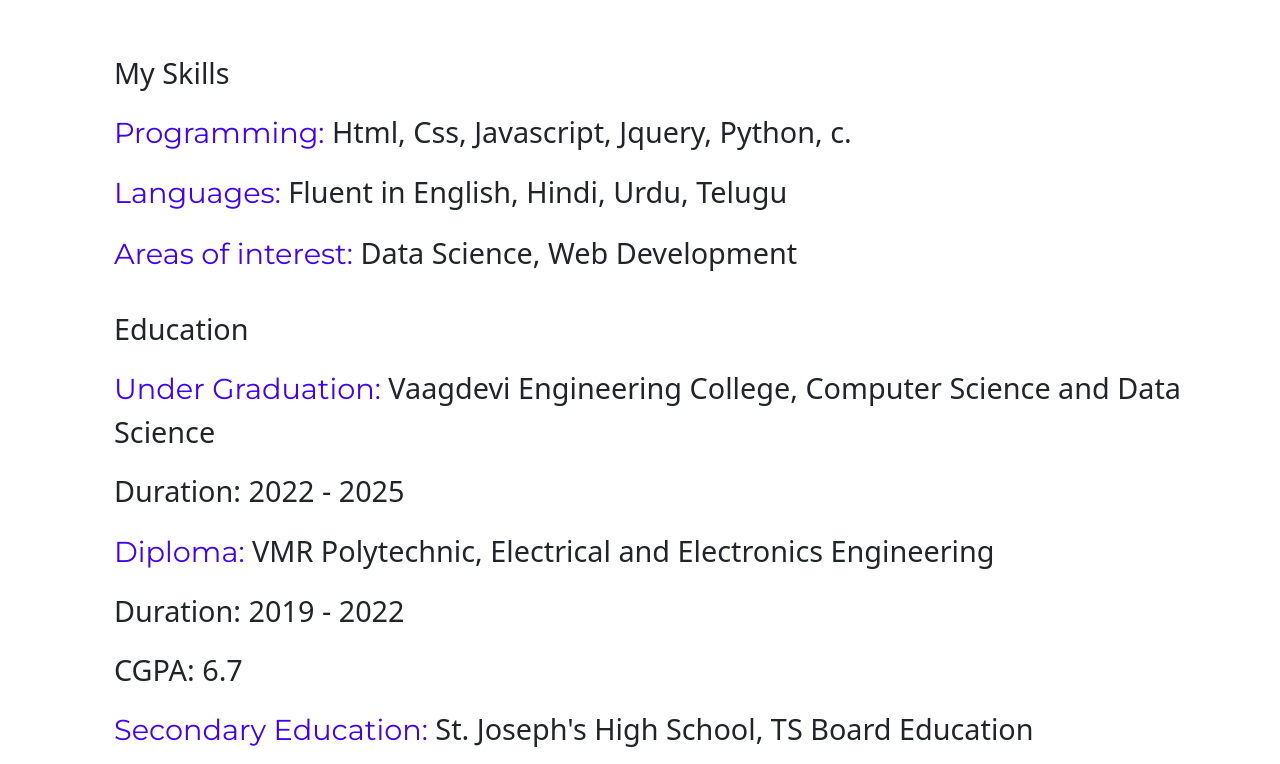
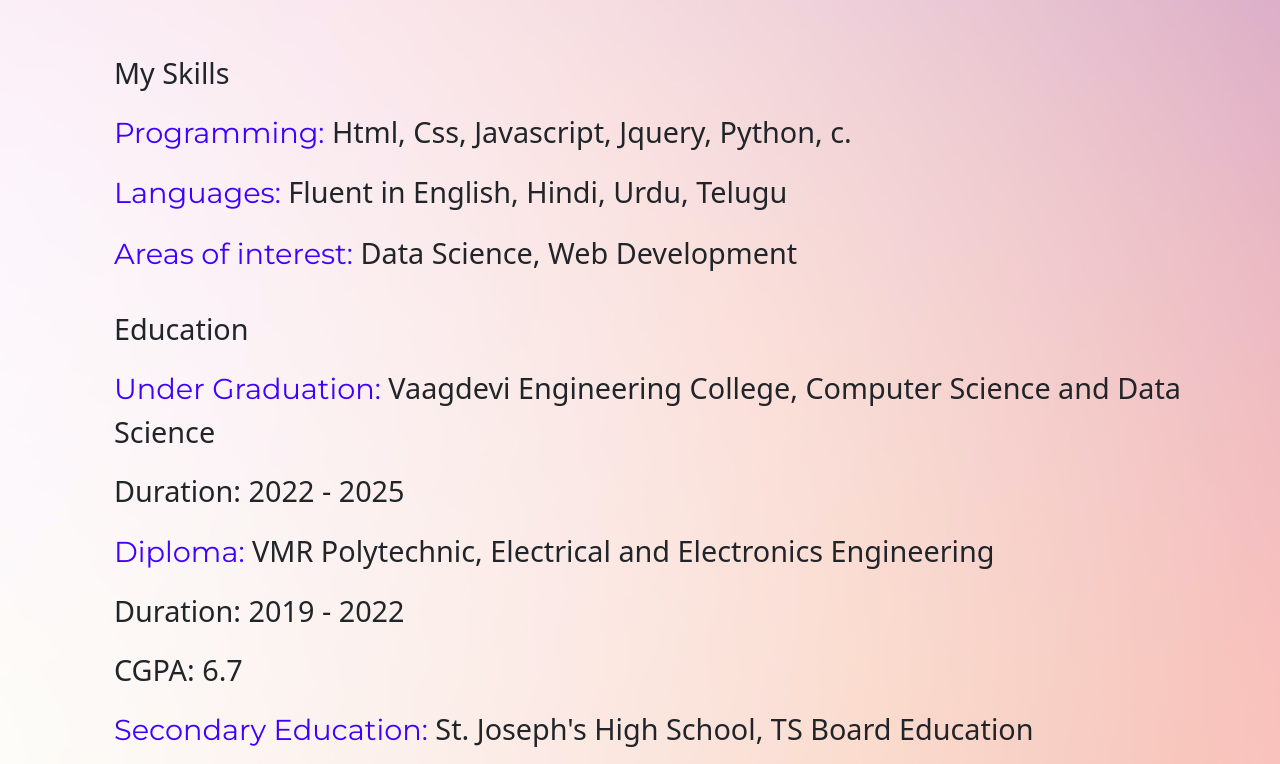
Before and after one commit to Owez07/owez-portfolio, a plain HTML site: page index.html in a window 1280 px wide. Shown: the part 462-1226 px from the top of the page. Drawn offline with nearby package versions, Linux system fonts and the light colour scheme.

Commit message:
Update portfolio.css

```diff
--- a/portfolio.css
+++ b/portfolio.css
@@ -4,7 +4,7 @@
     scroll-behavior: smooth;
 }
 body{
-    background: url('./images/rbg.jpg' ) center/cover   repeat-y;
+    background: url('rbg.jpg' ) center/cover   repeat-y;
 
     margin: 0;
 }
```
